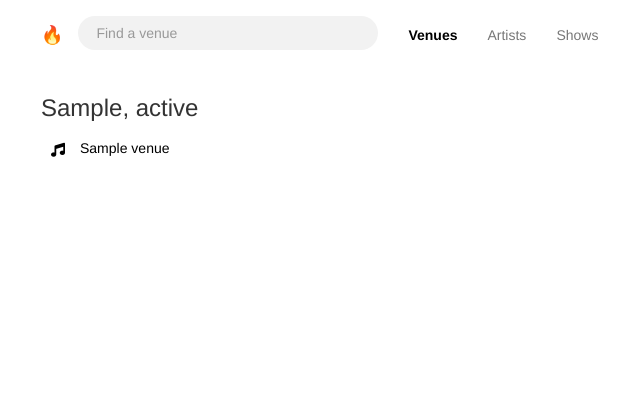
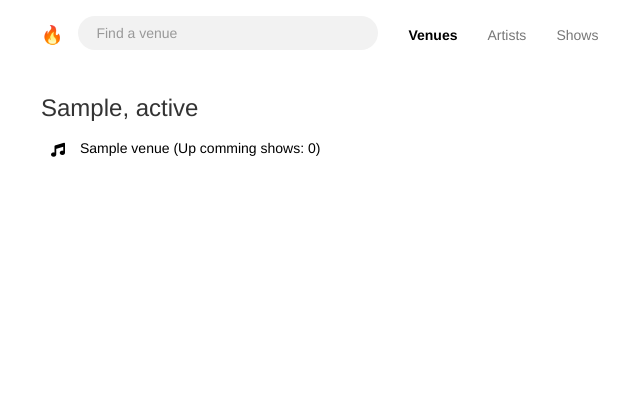
Before and after one commit to tasawar-hussain/fyyur, a Flask app: page /venues in a window 1280 px wide. Shown: the top 420 px of the page, without its empty margins (29-669 px from the left). Run offline with Flask 2, Linux system fonts and the light colour scheme; tables that the repository leaves empty hold one stand-in row (values such as "Sample post"); some libraries are stand-ins or nearby versions.

Commit message:
implement upcoming and past shows

```diff
--- a/app.py
+++ b/app.py
@@ -1,12 +1,11 @@
 #----------------------------------------------------------------------------#
 # Imports
 #----------------------------------------------------------------------------#
-import json
 import logging
 import sys
 from logging import FileHandler, Formatter
 
-from flask import (abort, Flask, Response, flash, redirect, render_template, request,
+from flask import (abort, Flask, flash, redirect, render_template, request,
                    url_for)
 from flask_migrate import Migrate
 from flask_moment import Moment
@@ -44,14 +43,17 @@ def index():
 
 @app.route('/venues')
 def venues():
-    venues = Venue.query.order_by("city").options(
+    venues = Venue.query.distinct(Venue.city, Venue.state).order_by("city").options(
         load_only("name", "id", "city", "state")).all()
 
     result = {}
     for venue in venues:
         key = venue.city + ":" + venue.state
-        # TODO: implement upcoming shows count.
-        obj = {"id": venue.id, "name": venue.name, "num_upcoming_shows": 3}
+        num_upcoming_shows = Show.query.filter_by(venue_id=venue.id).filter(
+            Show.start_time > datetime.now()).count()
+
+        obj = {"id": venue.id, "name": venue.name,
+               "num_upcoming_shows": num_upcoming_shows}
         if key in result:
             result[key]["venues"].append(obj)
         else:
@@ -85,17 +87,33 @@ def search_venues():
 
 @app.route('/venues/<int:venue_id>')
 def show_venue(venue_id):
-    # TODO: Add extra stats: past_shows, upcoming_shows,past_shows_count, upcoming_shows_count
-
     data = Venue.query.filter_by(id=venue_id).first()
     if not data:
         abort(404)
 
+    shows = Show.query.filter_by(venue_id=venue_id).join(Artist).all()
+    current_time = datetime.now()
+    past_shows = []
+    upcoming_shows = []
+    for show in shows:
+        artist = show.artist
+        show_data = {
+            "artist_name": artist.name,
+            "artist_image_link": artist.image_link,
+            "artist_id": show.artist_id,
+            "start_time": format_datetime(str(show.start_time))
+        }
+    if show.start_time > current_time:
+        upcoming_shows.append(show_data)
+    else:
+        past_shows.append(show_data)
+
     venue = data.__dict__
-    venue["past_shows_count"] = 1
-    venue["upcoming_shows_count"] = 1
-    venue["past_shows"] = []
-    venue["upcoming_shows"] = []
+
+    venue["past_shows_count"] = len(past_shows)
+    venue["upcoming_shows_count"] = len(upcoming_shows)
+    venue["past_shows"] = past_shows
+    venue["upcoming_shows"] = upcoming_shows
 
     return render_template('pages/show_venue.html', venue=venue)
 
@@ -239,17 +257,33 @@ def search_artists():
 @app.route('/artists/<int:artist_id>')
 def show_artist(artist_id):
     # shows the artist page with the given artist_id
-    # TODO: replace with real artist data from the artist table, using artist_id
 
     data = Artist.query.filter_by(id=artist_id).first()
     if not data:
         abort(404)
 
+    shows = Show.query.filter_by(artist_id=artist_id).join(Venue).all()
+    current_time = datetime.now()
+    past_shows = []
+    upcoming_shows = []
+    for show in shows:
+        venue = show.venue
+        show_data = {
+            "venue_id": venue.id,
+            "venue_name": venue.name,
+            "venue_image_link": venue.image_link,
+            "start_time": format_datetime(str(show.start_time))
+        }
+        if show.start_time > current_time:
+            upcoming_shows.append(show_data)
+        else:
+            past_shows.append(show_data)
+
     artist = data.__dict__
-    artist["past_shows_count"] = 3
-    artist["upcoming_shows_count"] = 5
-    artist["past_shows"] = []
-    artist["upcoming_shows"] = []
+    artist["past_shows_count"] = len(past_shows)
+    artist["upcoming_shows_count"] = len(upcoming_shows)
+    artist["past_shows"] = past_shows
+    artist["upcoming_shows"] = upcoming_shows
     return render_template('pages/show_artist.html', artist=artist)
 
 #  Update Artist
@@ -341,8 +375,6 @@ def create_artist_submission():
 @app.route('/shows')
 def shows():
     # displays list of shows at /shows
-    # TODO: replace with real venues data.
-    #       num_shows should be aggregated based on number of upcoming shows per venue.
 
     result = db.session.query(
         Show.id,
--- a/forms.py
+++ b/forms.py
@@ -40,7 +40,6 @@ class VenueForm(FlaskForm):
         'phone'
     )
     genres = SelectMultipleField(
-        # TODO implement enum restriction
         'genres', validators=[DataRequired()],
         choices=genre_choices
     )
--- a/templates/pages/venues.html
+++ b/templates/pages/venues.html
@@ -9,7 +9,7 @@
 			<a href="/venues/{{ venue.id }}">
 				<i class="fas fa-music"></i>
 				<div class="item">
-					<h5>{{ venue.name }}</h5>
+					<h5>{{ venue.name }} <spna> (Up comming shows: {{venue.num_upcoming_shows}}) </span></h5>
 				</div>
 			</a>
 		</li>
```
Also changed, not shown: templates/pages/show.html (+6 -6 lines).
